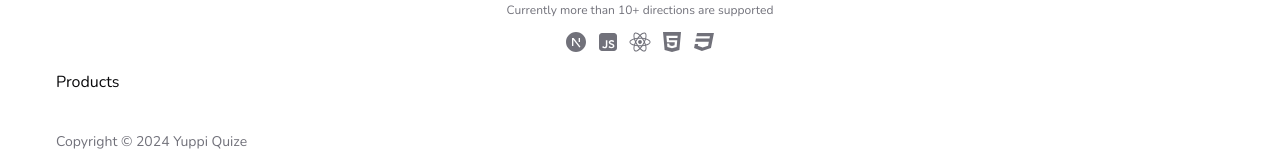
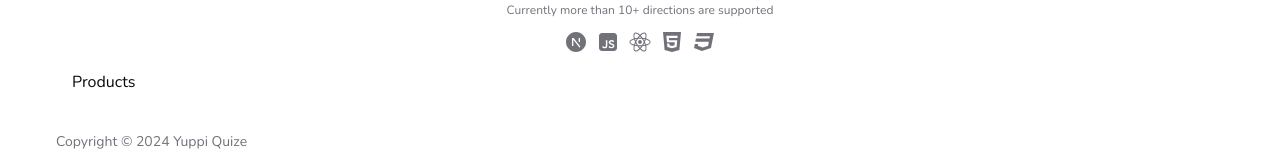
Before and after one commit to Esutarosa/yuppi, a Next.js app: page / in a window 1280 px wide. Shown: the part 428-588 px from the top of the page. Built offline with nearby package versions, Linux system fonts and the light colour scheme.

Commit message:
+ Added section container

```diff
--- a/src/components/containers/Hero/index.tsx
+++ b/src/components/containers/Hero/index.tsx
@@ -4,9 +4,11 @@ import HeroTitle from './HeroTitle';
 import HeroButtons from './HeroButtons';
 import HeroSupported from './HeroSupported';
 
+import SectionContainer from '@/layouts/SectionContainer';
+
 const Hero: FC = () => {
   return (
-    <section className='relative'>
+    <SectionContainer className='overflow-hidden -mt-[2rem] md:-mt-[0]'>
       <div className='container px-4 overflow-hidden'>
         <div className='mx-auto max-w-2xl text-center'>
           <div className='relative z-10 lg:h-auto pt-[90px] lg:pt-[90px] lg:min-h-[300px] flex flex-col items-center justify-center sm:mx-auto md:w-3/4 lg:mx-0 lg:w-full gap-4 lg:gap-8'>
@@ -16,7 +18,7 @@ const Hero: FC = () => {
           </div>
         </div>
       </div>
-    </section >
+    </SectionContainer >
   );
 };
 
--- a/src/components/containers/Products/index.tsx
+++ b/src/components/containers/Products/index.tsx
@@ -1,10 +1,12 @@
 import type { FC } from 'react';
+
+import SectionContainer from '@/layouts/SectionContainer';
 
 const Products: FC = () => {
   return (
-    <section>
+    <SectionContainer>
       Products
-    </section>
+    </SectionContainer>
   );
 };
 
--- /dev/null
+++ b/src/layouts/SectionContainer.tsx
@@ -0,0 +1,34 @@
+import type { FC } from 'react';
+
+import { Ref, forwardRef, HTMLProps } from 'react';
+import { cn } from '@/lib/utils';
+
+interface SectionContainerProps extends HTMLProps<HTMLDivElement> {
+  children: React.ReactNode;
+  className?: string;
+  id?: string;
+};
+
+const SectionContainer: FC<SectionContainerProps> = forwardRef((
+  {
+    children,
+    className,
+    id
+  },
+  ref: Ref<HTMLDivElement>
+) => {
+  return (
+    <section
+      ref={ref}
+      id={id}
+      className={cn(
+        'container relative mx-auto py-8',
+        className
+      )}
+    >
+      {children}
+    </section>
+  );
+});
+
+export default SectionContainer;
```
